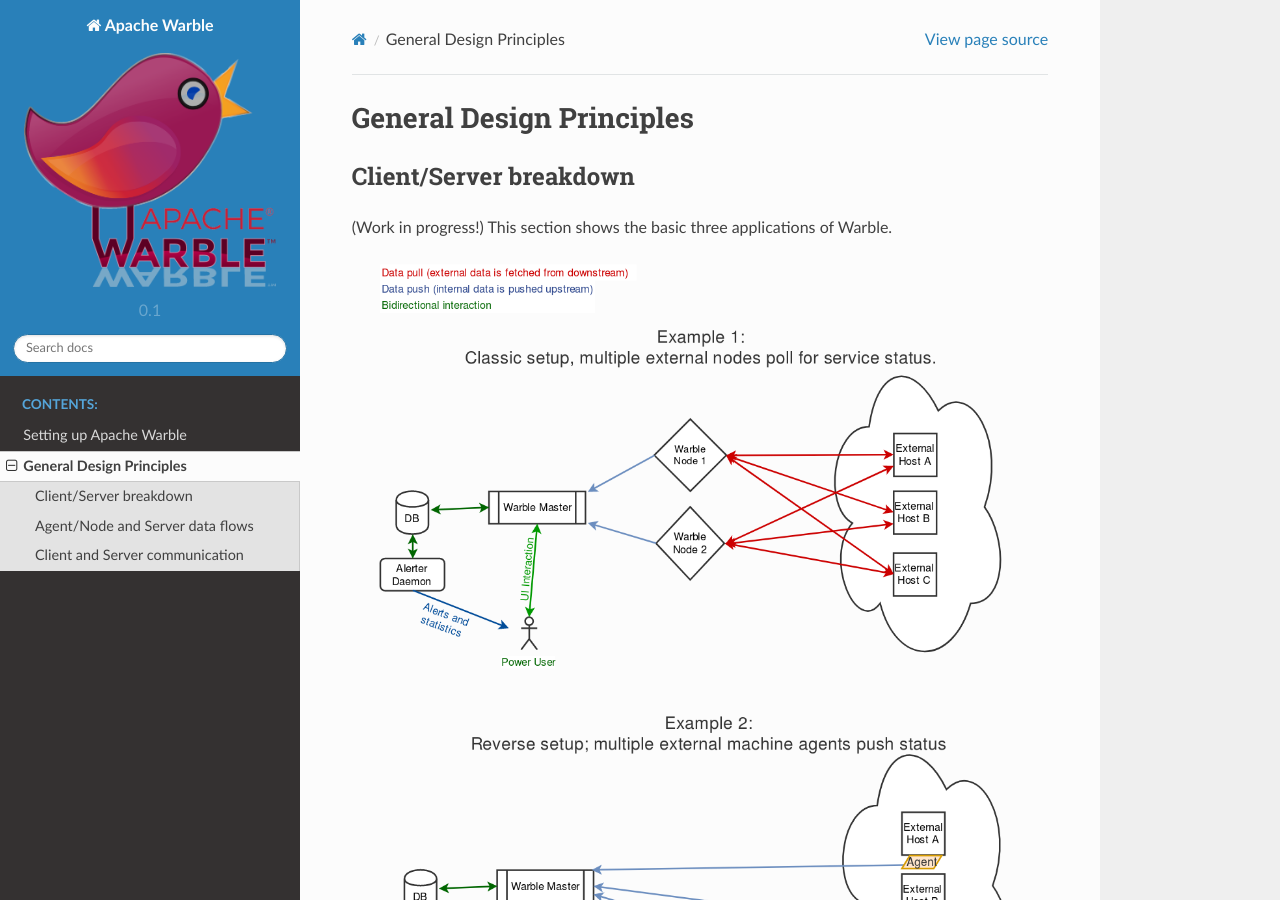
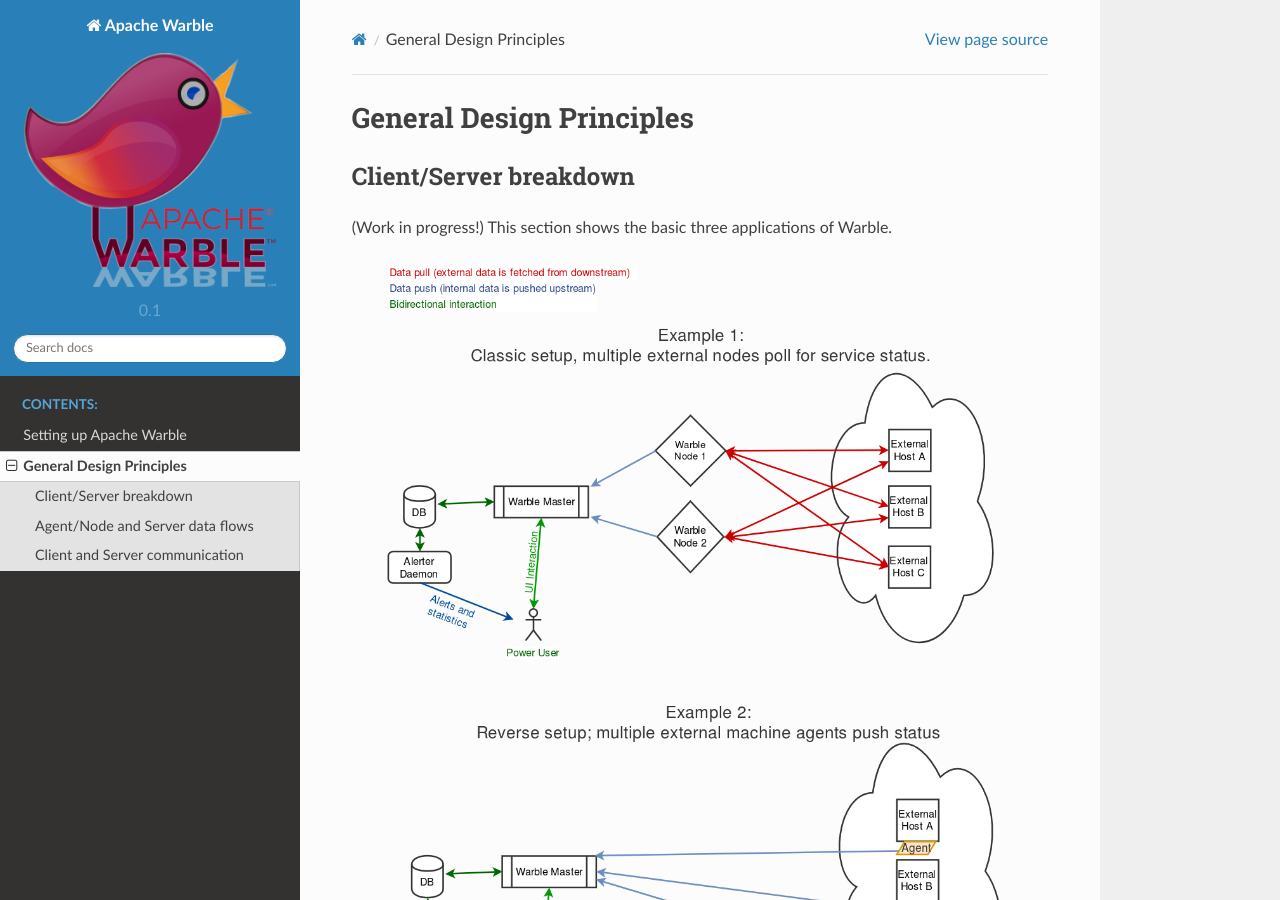
Before and after one commit to apache/incubator-warble-server, a Sphinx documentation site: the page built from docs/source/design-general.rst, in a window 1280 px wide and 900 px high. Built offline with Sphinx 7.4.7 and the Read the Docs theme 2.0.0, drawn with Linux system fonts in a browser that asks for light colours; formulas are drawn with MathJax 3.

Commit message:
fix img sizes

```diff
--- a/docs/source/design-general.rst
+++ b/docs/source/design-general.rst
@@ -14,7 +14,7 @@
 This section shows the basic three applications of Warble.
 
 .. image:: _static/images/diagram-general-principles.png
-   :height: 80pc
+   :width: 90%
    :alt: diagram of general design principles
    :align: center
 
@@ -29,7 +29,7 @@
 
 
 .. image:: _static/images/diagram-node-server-relation.png
-   :height: 80pc
+   :width: 90%
    :alt: diagram of general node/server communication
    :align: center
 
@@ -65,7 +65,7 @@
 process it, ensuring that what they (and you) see is genuine.
 
 .. figure:: _static/images/diagram-node-server-verification.png
-   :height: 80pc
+   :width: 90%
    :alt: diagram of general node/server comms verification
    :align: center
 
```
